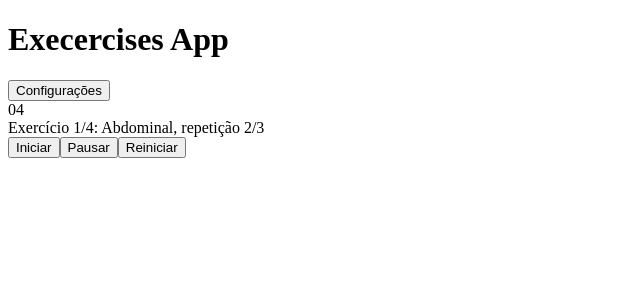
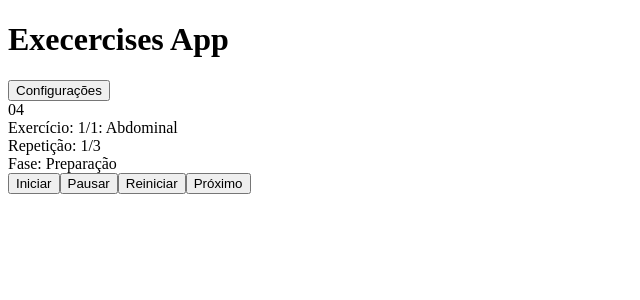
Before and after one commit to denysLerroan/Course-Angular-IGTI-app-Execsises, an Angular app: page / in a window 1280 px wide. Shown: the top 300 px of the page, without its empty margins (0-640 px from the left). Built offline with nearby package versions, Linux system fonts and the light colour scheme.

Commit message:
restart() and next() exercises functions

```diff
--- a/src/app/app.component.ts
+++ b/src/app/app.component.ts
@@ -8,5 +8,13 @@ import { Exercise } from './exercise';
 })
 export class AppComponent {
   config: boolean = false;
-  exercises: Exercise[] = [];
+  exercises: Exercise[] = [
+    {
+      name: 'Abdominal',
+      duration: 30,
+      repetitions: 3,
+      warmUp: 15,
+      rest: 20,
+    },
+  ];
 }
--- a/src/app/timer/timer.component.html
+++ b/src/app/timer/timer.component.html
@@ -1,7 +1,18 @@
 <div>04</div>
-<div>Exercício 1/4: Abdominal, repetição 2/3</div>
+<div>
+  Exercício: {{ currentEx + 1 }}/{{ this.exercises.length }}:
+  {{ this.exercises[this.currentEx].name }}
+</div>
+<div>
+  Repetição: {{ currentRep + 1 }}/{{
+    this.exercises[this.currentEx].repetitions
+  }}
+</div>
+<div>Fase: {{ formatPhase(phase) }}</div>
+
 <div>
   <button>Iniciar</button>
   <button>Pausar</button>
-  <button>Reiniciar</button>
+  <button (click)="restart()">Reiniciar</button>
+  <button (click)="next()">Próximo</button>
 </div>
--- a/src/app/timer/timer.component.ts
+++ b/src/app/timer/timer.component.ts
@@ -8,8 +8,48 @@ import { Exercise } from '../exercise';
 })
 export class TimerComponent implements OnInit {
   @Input() exercises: Exercise[] = [];
+  currentEx: number = 0;
+  currentRep: number = 0;
+  phase: number = 0;
 
   constructor() {}
 
   ngOnInit(): void {}
+
+  formatPhase(phase: number) {
+    switch (phase) {
+      case 0:
+        return 'Preparação';
+      case 1:
+        return 'Exercício';
+      case 2:
+        return 'Descanso';
+    }
+  }
+
+  restart() {
+    this.currentEx = 0;
+    this.currentRep = 0;
+    this.phase = 0;
+  }
+
+  next() {
+    if (this.phase < 2) {
+      this.phase++;
+    } else {
+      const ex = this.exercises[this.currentEx];
+      if (this.currentRep < ex.repetitions - 1) {
+        this.currentRep++;
+        this.phase = 1;
+      } else {
+        if (this.currentEx < this.exercises.length - 1) {
+          this.currentEx++;
+          this.currentRep = 0;
+          this.phase = 0;
+        } else {
+          //
+        }
+      }
+    }
+  }
 }
```
